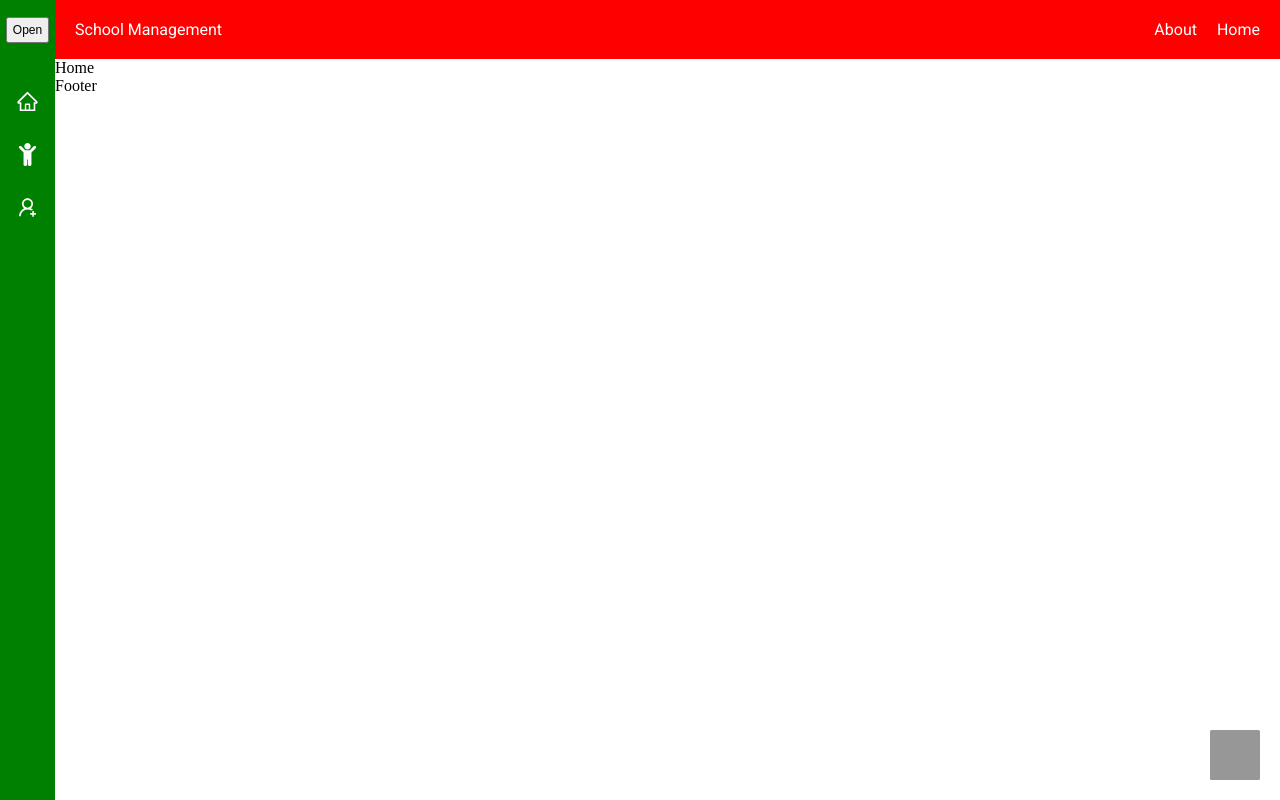
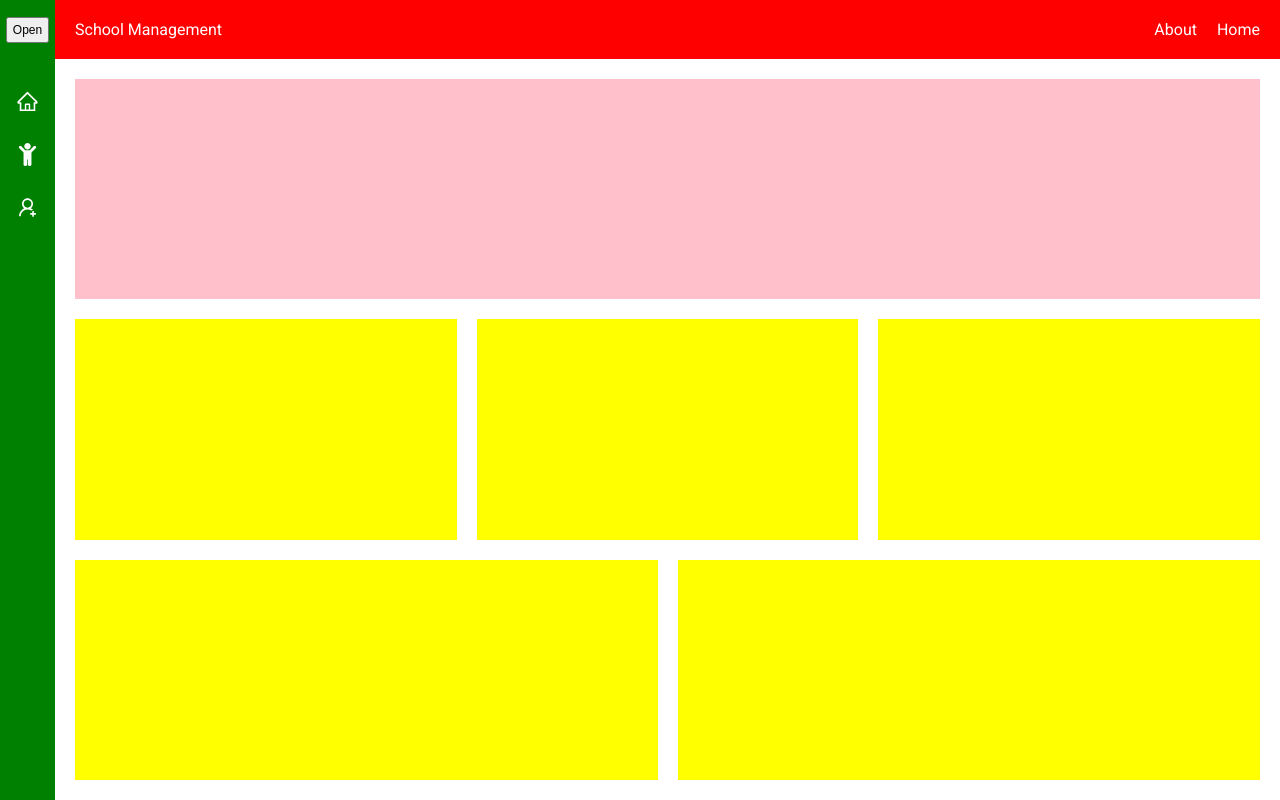
Before and after one commit to hamzapro305/school-management-frontend, a Next.js app: page / in a window 1280 px wide. Built offline with nearby package versions, Linux system fonts and the light colour scheme.

Commit message:
Adding Tilt Cards + Home Page structure

```diff
--- a/Components/StudentCard.tsx
+++ b/Components/StudentCard.tsx
@@ -3,12 +3,14 @@
 import { IStudent } from "@/Types/StudentType";
 import Image from "next/image";
 import { FC } from "react";
+import Tilt from 'react-parallax-tilt';
+
 
 type Component = FC<{ Student: IStudent }>;
 
 const StudentCard: Component = ({ Student }) => {
 	return (
-		<div className="StudentCard">
+		<Tilt className="StudentCard" >
 			<div className="StudentCard-wrapper">
 				<Image
 					src={Student?.photoURL}
@@ -31,7 +33,7 @@ const StudentCard: Component = ({ Student }) => {
 					<button>Delete</button>
 				</div>
 			</div>
-		</div>
+		</Tilt>
 	);
 };
 
--- /dev/null
+++ b/Sass/Pages/_HomePage.scss
@@ -0,0 +1,20 @@
+.HomePage {
+    height: 100%;
+    &-wrapper {
+        display: grid;
+        grid-template-rows: 1fr 1fr 1fr;
+        gap: 20px;
+        padding: 20px;
+        height: calc(100% - 40px);
+        .banner {
+            background-color: pink;
+        }
+        .boxes {
+            @include grid(200px);
+            gap: 20px;
+            .box {
+                background-color: yellow;
+            }
+        }
+    }
+}
--- a/Sass/Pages/_index.scss
+++ b/Sass/Pages/_index.scss
@@ -1 +1,2 @@
 @import "./AllStudents";
+@import "./HomePage";
--- a/Sass/index.scss
+++ b/Sass/index.scss
@@ -22,6 +22,7 @@ body {
         height: 100vh;
         section.MainSection {
             overflow-y: auto;
+            flex: 1;
         }
     }
 }
--- a/app/(home)/page.tsx
+++ b/app/(home)/page.tsx
@@ -1,5 +1,4 @@
 import { FC } from "react";
-
 
 export const metadata = {
     title: "Home Page",
@@ -11,10 +10,20 @@ type Component = FC<{
 
 /* @ts-expect-error Server Component */
 const page: Component = async ({ searchParams }) => {
-
     return (
         <div className="HomePage">
-			Home
+            <div className="HomePage-wrapper">
+                <div className="banner"></div>
+                <div className="boxes">
+                    <div className="box"></div>
+                    <div className="box"></div>
+                    <div className="box"></div>
+                </div>
+                <div className="boxes">
+                    <div className="box"></div>
+                    <div className="box"></div>
+                </div>
+            </div>
         </div>
     );
 };
--- a/app/layout.tsx
+++ b/app/layout.tsx
@@ -1,8 +1,6 @@
 import Header from "@/Components/Header";
 import "../Sass/index.scss";
-import Footer from "@/Components/Footer";
 import Sidebar from "@/Components/Sidebar";
-import ChatBot from "@/Components/ChatBot";
 export const metadata = {
     title: "Create Next App",
     description: "Generated by create next app",
@@ -19,11 +17,8 @@ export default function RootLayout({
                 <Sidebar />
                 <main className="MainSite">
                     <Header />
-
                     <section className="MainSection">{children}</section>
-                    <Footer />
                 </main>
-                <ChatBot />
             </body>
         </html>
     );
--- a/package.json
+++ b/package.json
@@ -21,6 +21,7 @@
 		"react": "18.2.0",
 		"react-dom": "18.2.0",
 		"react-icons": "^4.9.0",
+		"react-parallax-tilt": "^1.7.147",
 		"sass": "^1.62.1",
 		"typescript": "5.0.4"
 	}
```
Also changed, not shown: 2 other files (tests, documents, lock files or other folders). Lines whose indentation alone changed are shown as unchanged.
